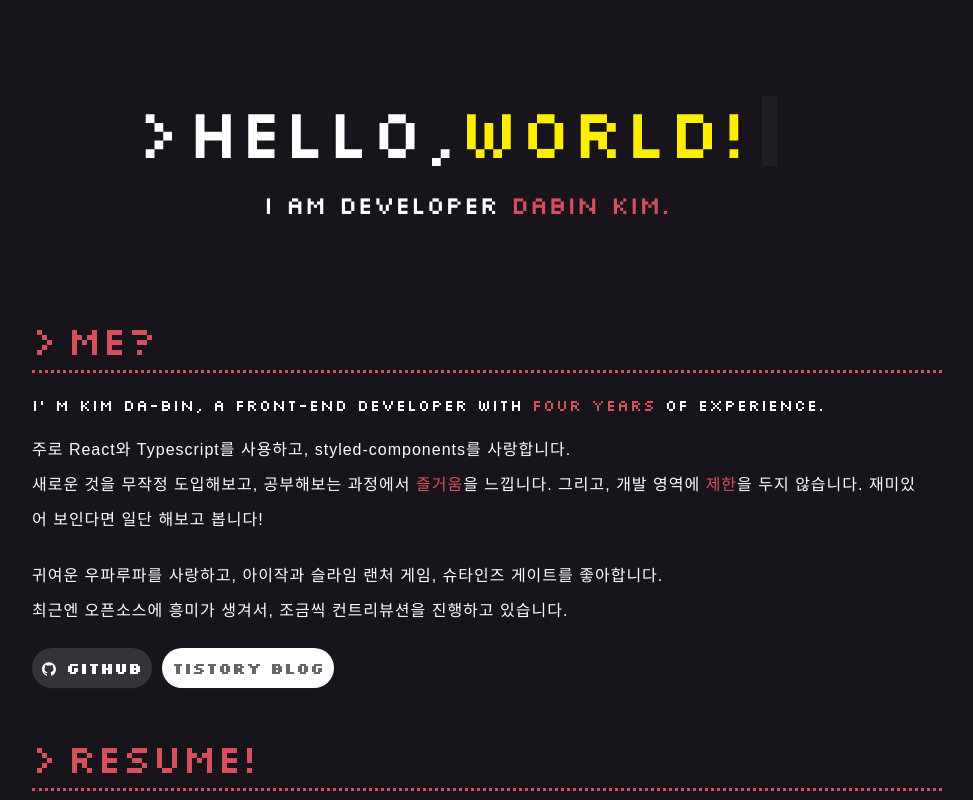
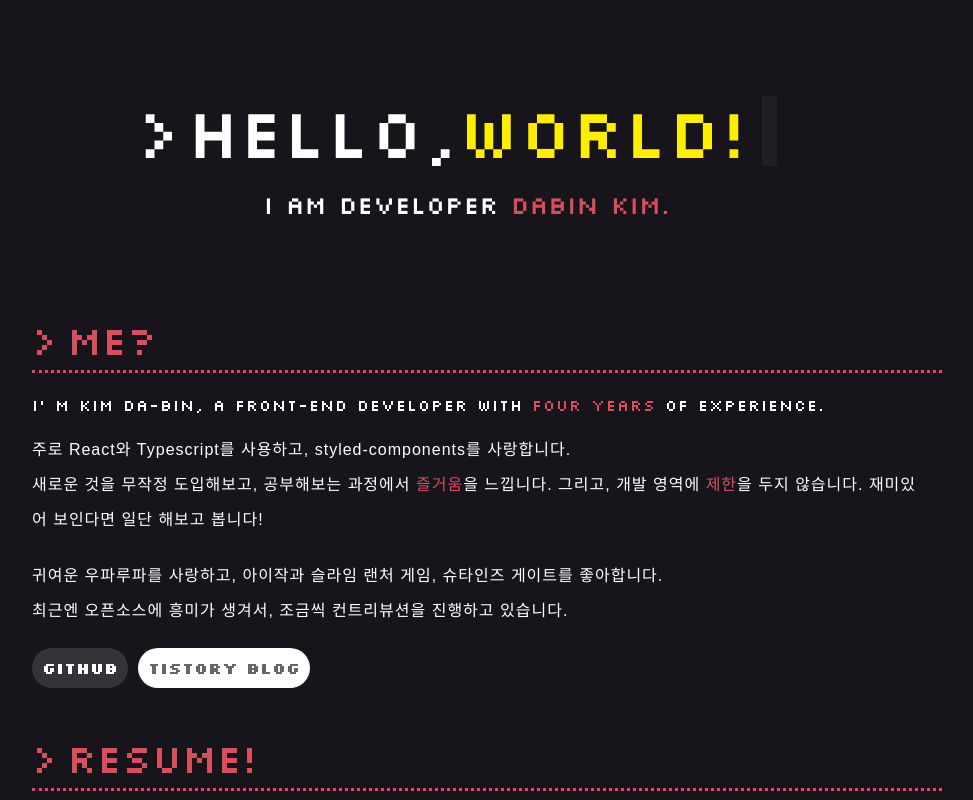
Before and after one commit to upa-r-upa/profile, a Gatsby site: page / in a window 1280 px wide. Shown: the whole page, without its empty margins (173-1146 px from the left). Built offline with nearby package versions, Linux system fonts and the light colour scheme; Gatsby itself is replaced by a stand-in of ours; a web font is replaced by a local one.

Commit message:
➖ Remove `@ant-design/icons`

```diff
--- a/package.json
+++ b/package.json
@@ -17,7 +17,6 @@
     "typecheck": "tsc --noEmit"
   },
   "dependencies": {
-    "@ant-design/icons": "^4.7.0",
     "babel-plugin-styled-components": "^2.0.7",
     "gatsby": "^4.20.0",
     "gatsby-plugin-image": "^2.23.1",
@@ -50,5 +49,6 @@
     "eslint-plugin-react-hooks": "^4.6.0",
     "gatsby-plugin-root-import": "^2.0.8",
     "typescript": "^4.7.4"
-  }
+  },
+  "packageManager": "yarn@3.2.4"
 }
--- a/src/pages/index.tsx
+++ b/src/pages/index.tsx
@@ -1,4 +1,3 @@
-import { GithubFilled } from '@ant-design/icons';
 import { HeadFC } from 'gatsby';
 import * as React from 'react';
 import styled, { keyframes } from 'styled-components';
@@ -312,10 +311,7 @@ const IndexPage = () => {
 
             <ButtonsWrapper>
               <Link href={'https://github.com/upa-r-upa'}>
-                <GithubButton>
-                  <GithubFilled />
-                  Github
-                </GithubButton>
+                <GithubButton>Github</GithubButton>
               </Link>
 
               <Link href={'https://kimdabin.tistory.com'}>
```
Also changed, not shown: 1 other file.
